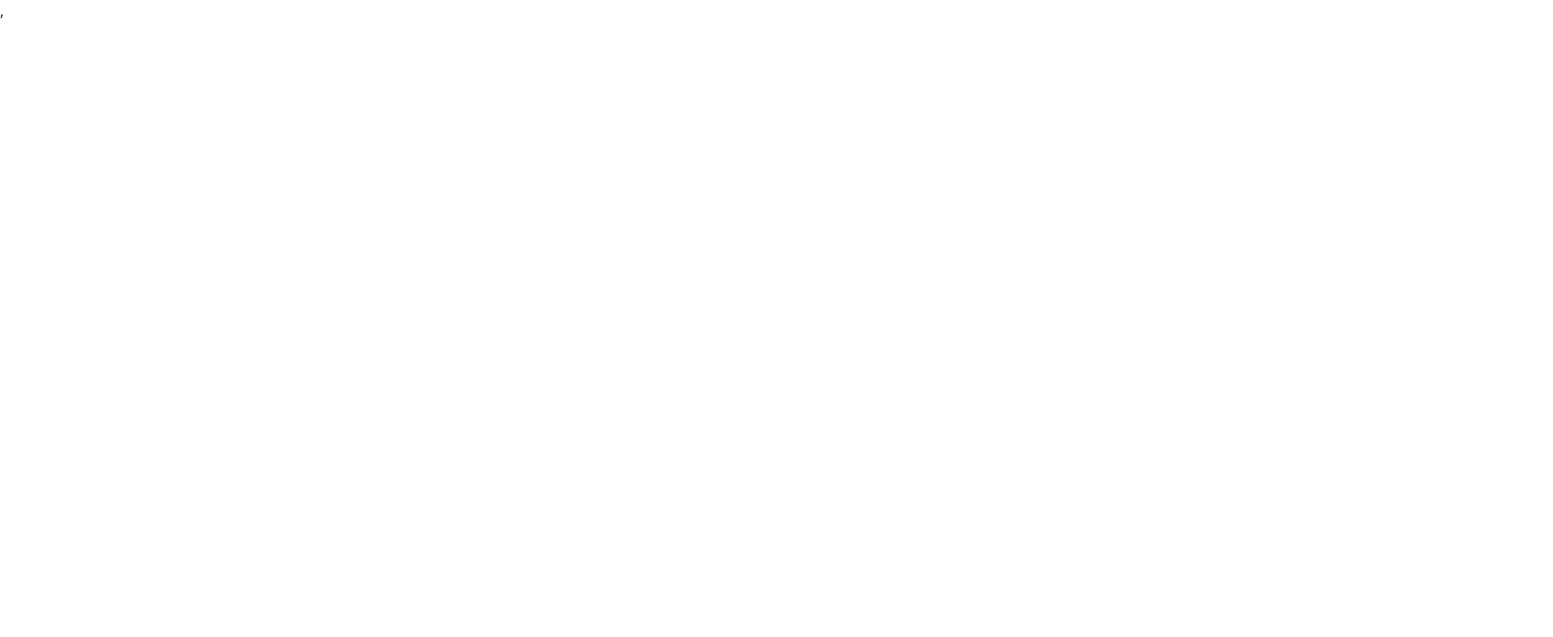
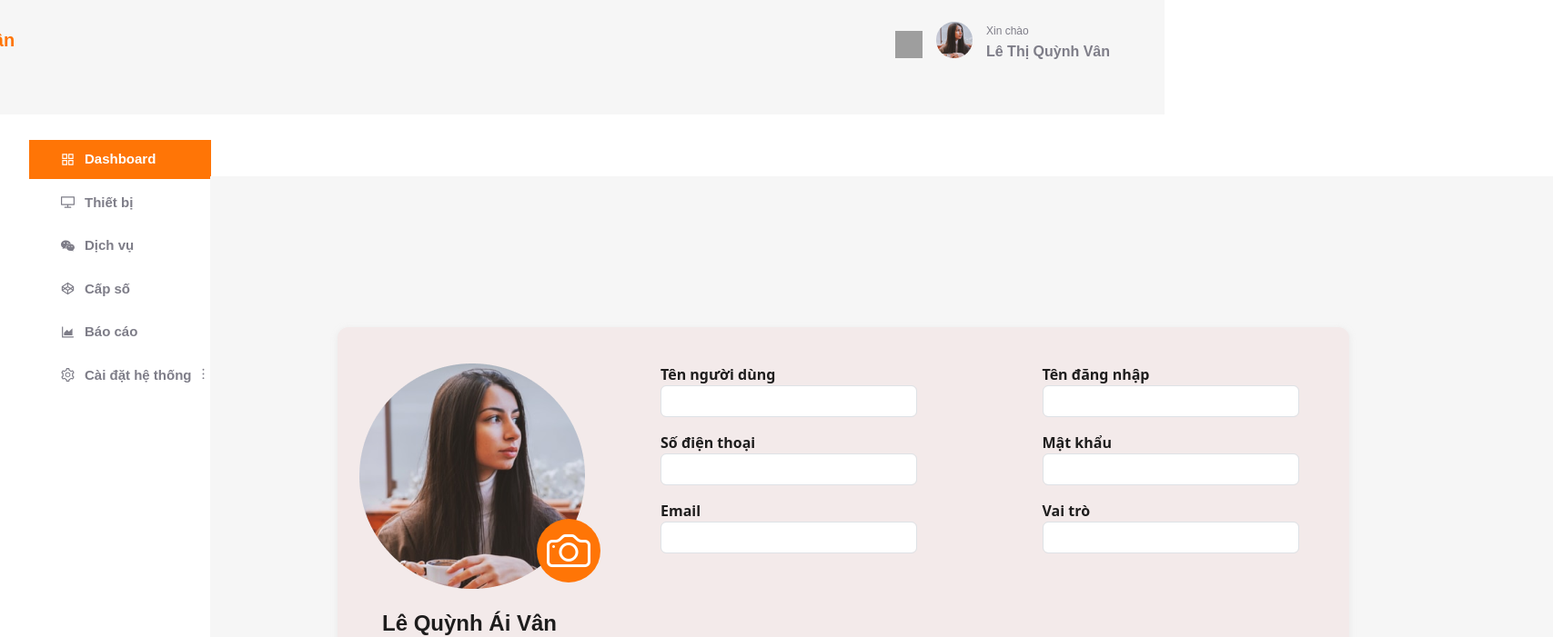
Before and after one commit to Truong108/Queuing-System, a React (Create React App) app: page /personalinformation in a window 1280 px wide. Before the commit this address had no page. Shown: the top 701 px of the page at 91% size, 1707 px wide, since content can reach past the window. Built offline with nearby package versions, Linux system fonts and the light colour scheme; grey boxes are pictures that could not be loaded.

Commit message:
update codee

```diff
--- a/package.json
+++ b/package.json
@@ -20,6 +20,7 @@
     "@types/redux-thunk": "^2.1.0",
     "antd": "^5.8.2",
     "bootstrap": "^5.3.1",
+    "bootstrap-icons": "^1.10.5",
     "firebase": "^10.1.0",
     "history": "^5.3.0",
     "react": "^18.2.0",
--- a/src/components/LayoutLogin/LoginForm.tsx
+++ b/src/components/LayoutLogin/LoginForm.tsx
@@ -69,7 +69,10 @@ const LoginForm: React.FC = () => {
               <div>
                 <div className="form-outline mb-4">
                   <label
-                  style={{float: 'left'}}
+                  style={{
+                    float: 'left',
+                    fontWeight: 'bold'
+                  }}
                   className="form-label"
                   htmlFor="email">
                     Tên đăng nhập *
@@ -83,6 +86,9 @@ const LoginForm: React.FC = () => {
                 </div>
                 <div className="form-outline mb-4">
                   <label
+                  style={{
+                  fontWeight: 'bold'
+                  }}
                   className="form-label"
                   htmlFor="password">
                     Mật khẩu *
@@ -103,7 +109,8 @@ const LoginForm: React.FC = () => {
                 to="/forgotPassword"
                 className="text-muted"
                 style={{
-                textDecoration: 'none'
+                textDecoration: 'none',
+                fontWeight: 'bold'
                 }}>
                 Quên mật khẩu?
                 </Link>
--- a/src/components/LayoutLogin/SignupForm.tsx
+++ b/src/components/LayoutLogin/SignupForm.tsx
@@ -24,6 +24,9 @@ const SignupForm = () => {
               <div>
               <div className="form-outline mb-4">
                   <label
+                  style={{
+                  fontWeight: 'bold'
+                  }}
                   className="form-label"
                   htmlFor="password">
                     Mật khẩu *
@@ -38,6 +41,9 @@ const SignupForm = () => {
                 </div>
                 <div className="form-outline mb-4">
                   <label
+                   style={{
+                    fontWeight: 'bold'
+                    }}
                   className="form-label"
                   htmlFor="password">
                    Nhập lại mật khẩu *
--- a/src/components/Page/Personalinformation.tsx
+++ b/src/components/Page/Personalinformation.tsx
@@ -1 +1,107 @@
-export{}
+import Personal from "./Personal";
+import Info from '../../assets/thongtincanhan.png';
+import '../../css/dashboard.css';
+import 'bootstrap-icons/font/bootstrap-icons.css';
+import { Input } from "antd";
+const Dashboard = () => {
+    return ( <>
+      <div className="navtop">
+        <div className="textnavtop">
+          <span>Thông tin cá nhân</span>
+        </div>
+        <Personal/>
+      </div>
+      <div className="totalform">
+      <div className="formthongtin">
+      <div className="avatars-container">
+      <div className="avatars">
+        <div className="avatar-image">
+            <img src={Info} alt="Avatar" />
+            <div className="camera-icon">
+            <i className="bi bi-camera"></i>
+            </div>
+        </div>
+       </div>
+       <p className="ten">Lê Quỳnh Ái Vân</p>
+    </div>
+      <form className="row g-3">
+        <div className="col-md-6">
+            <label htmlFor="inputEmail4" className="form-labell">Tên người dùng</label>
+            <Input
+            type="email"
+            className="form-control"
+            id="inputEmail4"
+            style={{
+              width: '70%',
+              marginLeft: '90px'
+            }}
+            />
+        </div>
+        <div className="col-md-6">
+            <label htmlFor="inputPassword4" className="form-labell">Tên đăng nhập</label>
+            <Input
+            type="password"
+            className="form-control"
+            id="inputPassword4"
+            style={{
+                width: '70%',
+                marginLeft: '90px'
+              }}
+            />
+        </div>
+        <div className="col-md-6">
+            <label htmlFor="inputEmail4" className="form-labell">Số điện thoại</label>
+            <Input
+            type="email"
+            className="form-control"
+            id="inputEmail4"
+            style={{
+                width: '70%',
+                marginLeft: '90px'
+              }}
+            />
+        </div>
+        <div className="col-md-6">
+            <label htmlFor="inputPassword4" className="form-labell">Mật khẩu</label>
+            <Input
+            type="password"
+            className="form-control"
+            id="inputPassword4"
+            style={{
+                width: '70%',
+                marginLeft: '90px'
+              }}
+            />
+        </div>
+        <div className="col-md-6">
+            <label htmlFor="inputEmail4" className="form-labell">Email</label>
+            <Input
+            type="email"
+            className="form-control"
+            id="inputEmail4"
+            style={{
+                width: '70%',
+                marginLeft: '90px'
+              }}
+            />
+        </div>
+        <div className="col-md-6">
+            <label htmlFor="inputPassword4" className="form-labell">Vai trò</label>
+            <Input
+            type="password"
+            className="form-control"
+            id="inputPassword4"
+            style={{
+                width: '70%',
+                marginLeft: '90px'
+              }}
+            />
+        </div>
+        </form>
+      </div>
+      </div>
+    </>
+    );
+}
+
+export default Dashboard;
--- a/src/components/Page/tableDevice/Danhsach.tsx
+++ b/src/components/Page/tableDevice/Danhsach.tsx
@@ -12,7 +12,6 @@ const Danhsachthietbi = () => {
     const devices = useSelector((state: RootState) => state.device.devices);
     return ( <>
      <div>
-      <p className='danhsachtb'>Danh sách thiết bị</p>
       <table>
         <thead>
           <tr>
--- a/src/components/SideBar/MenuBar.tsx
+++ b/src/components/SideBar/MenuBar.tsx
@@ -109,13 +109,16 @@ const MenuBar = () => {
         </Link>
     </ul>
   </div>
+  <Link to="/">
     <div className="dangxuat">
     <button>
     <LogoutOutlined style={{marginRight: '10px'}}/>
       Đăng xuất
     </button>
   </div>
- </> );
+  </Link>
+ </>
+ );
 }
 
 export default MenuBar;
--- a/src/css/dashboard.css
+++ b/src/css/dashboard.css
@@ -27,3 +27,73 @@
 .textnavtop span:last-child {
   color: #ff7506;
 }
+.totalform{
+  margin-left: 231px;
+  margin-top: -20%;
+  width: 1476px;
+  height: 816px;
+  background-color: #F6F6F6;
+  display: flex;
+  align-items: center;
+}
+.formthongtin{
+  margin-bottom: 90px;
+  margin-left: 140px;
+  display: flex;
+  width: 1112px;
+  padding: 40px 24px 35px 24px;
+  align-items: flex-start;
+  gap: 24px;
+  border-radius: 12px;
+  background: var(--white, #f3eaea);
+  box-shadow: 0px 2px 6px 0px rgba(219, 219, 219, 0.50);
+}
+
+.form-labell {
+  font-size: 16px;
+  font-weight: bold;
+  margin-left: 90px;
+}
+.ten{
+  text-align: center;
+  margin-top: 20px;
+  margin-left: 25px;
+  font-family: "Nunito Sans", sans-serif;
+  font-size: 24px;
+  font-style: normal;
+  font-weight: 700;
+  line-height: 36px;
+  white-space: nowrap;
+}
+.avatars {
+  position: relative;
+  display: inline-block;
+}
+
+.avatar-image {
+  position: relative;
+  display: inline-block;
+}
+
+.avatar-image img {
+  max-width: 170%;
+  height: auto;
+}
+
+.camera-icon {
+  position: absolute;
+  bottom: 7px;
+  right: -48px;
+  width: 70px;
+  height: 70px;
+  background-color: #ff7506;
+  border-radius: 50%;
+  display: flex;
+  justify-content: center;
+  align-items: center;
+}
+
+.bi-camera {
+  color: white;
+  font-size: 3rem;
+}
--- a/src/route/Routes.tsx
+++ b/src/route/Routes.tsx
@@ -4,6 +4,7 @@ import SignupForm from "../components/LayoutLogin/SignupForm";
 import Dashboard from "../components/Page/Dashboard";
 import Device from "../components/Page/Device";
 import LevelNo from "../components/Page/LevelNo";
+import Personalinformation from "../components/Page/Personalinformation";
 import Report from "../components/Page/Report";
 import Service from "../components/Page/Service";
 import SystemInstallation from "../components/Page/SystemInstallation";
@@ -20,4 +21,5 @@ export const RouteHome = [
     {path: '/levelNo', element: <LevelNo/>},
     {path: '/report', element: <Report/>},
     {path: '/systemInstallation', element: <SystemInstallation/>},
+    {path: '/personalinformation', element: <Personalinformation/>},
 ];
```
Also changed, not shown: src/assets/thongtincanhan.png (added), 1 other file (tests, documents, lock files or other folders).
